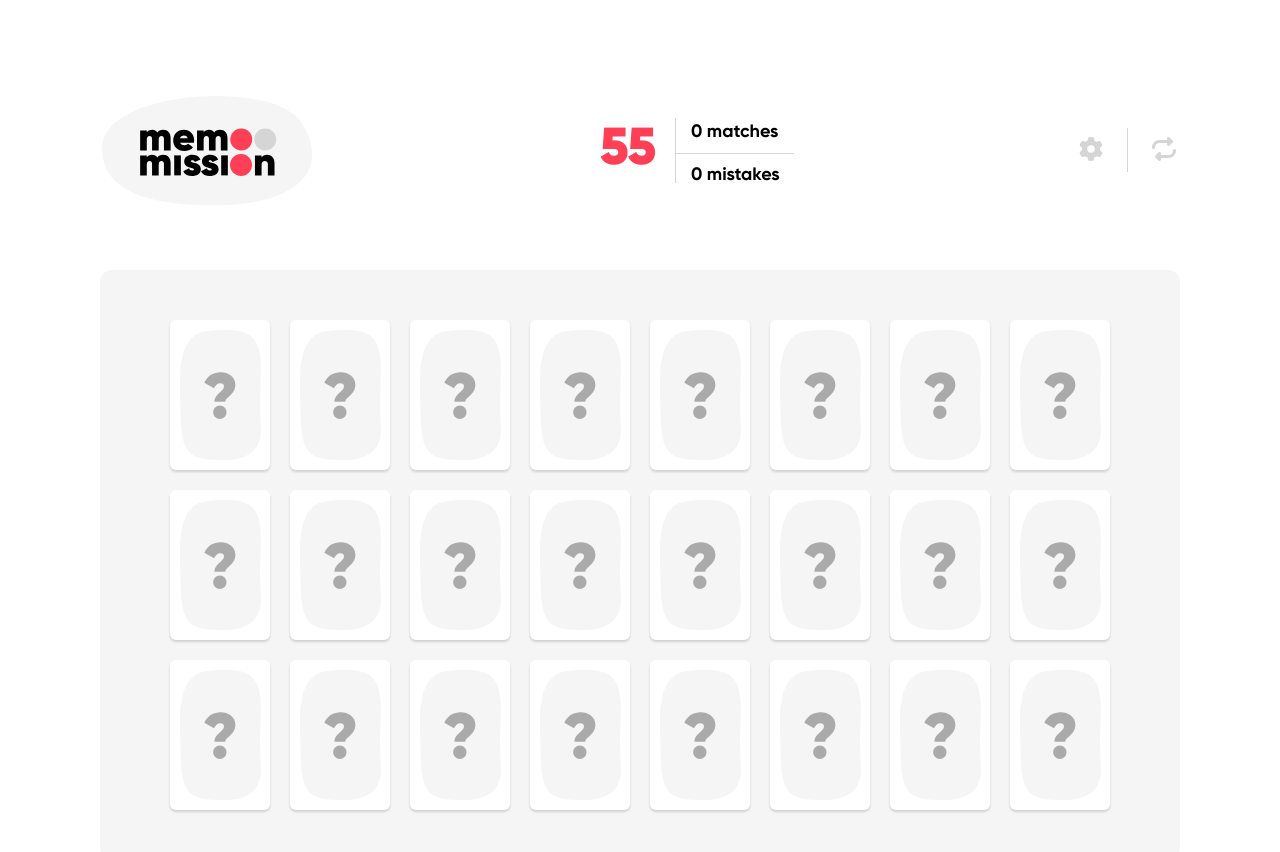
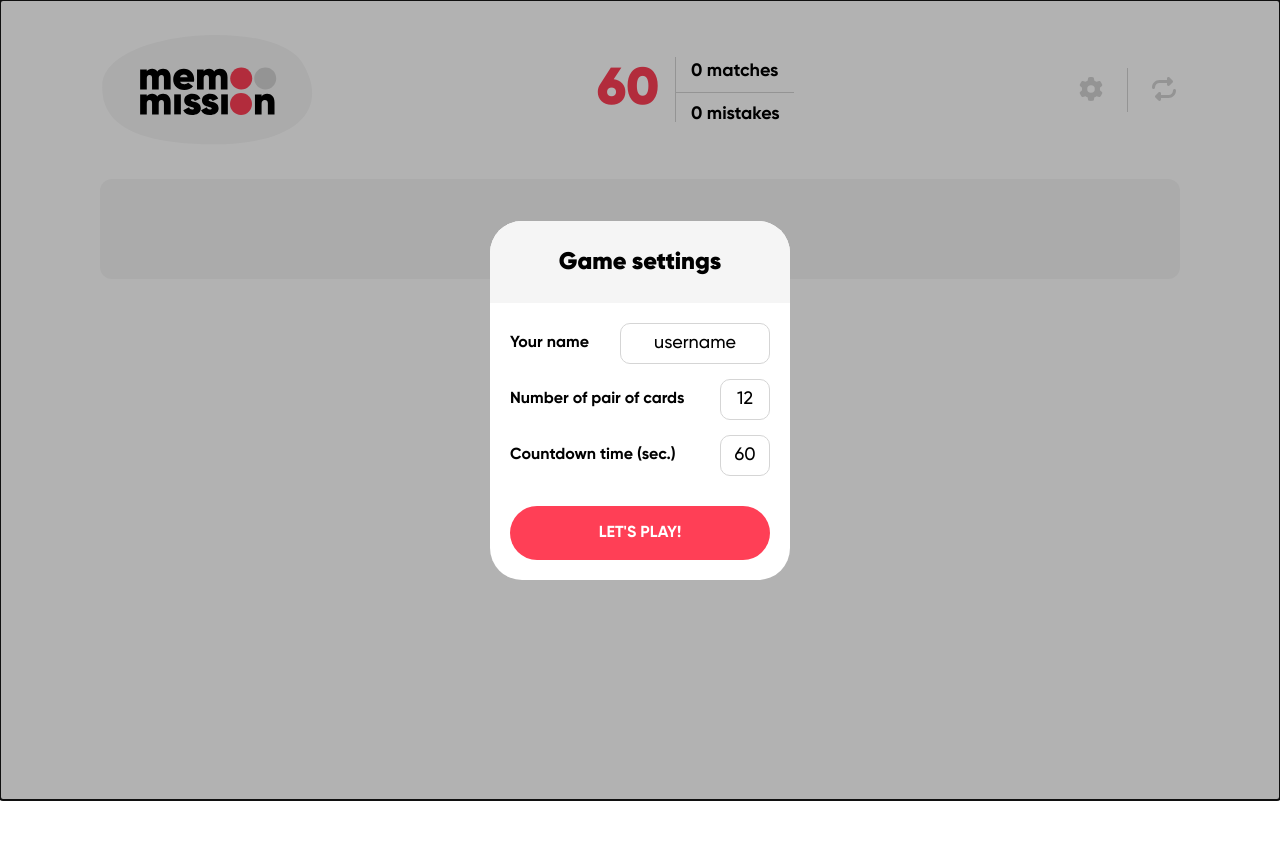
Before and after one commit to vorosarmand/memory-game-ts, a React (Vite) app: page / in a window 1280 px wide. Shown: the top 852 px of the page. After the commit the page ends 800 px from the top, so only its background shows below. Built offline with nearby package versions, Linux system fonts and the light colour scheme.

Commit message:
feat: finalizing popups and game mechanics

```diff
--- a/package.json
+++ b/package.json
@@ -24,6 +24,7 @@
     "react-confetti-explosion": "^3.0.3",
     "react-dom": "^19.1.0",
     "react-redux": "^9.2.0",
+    "react-responsive": "^10.0.1",
     "tailwindcss": "^4.1.11"
   },
   "devDependencies": {
--- a/src/App.tsx
+++ b/src/App.tsx
@@ -10,21 +10,19 @@ import {
   checkMatch,
   clearTurnedCards,
   resetGame,
+  setGamePaused,
   turnCard as turnCardAction,
 } from "./state/gameSlice";
 import { useAppDispatch, useAppSelector } from "./state/hooks";
+import { useMediaQuery } from "react-responsive";
 
 function App() {
   const config = useAppSelector((state) => state.config);
   const game = useAppSelector((state) => state.game);
+  const isLargeBreakpoint = useMediaQuery({ minWidth: 860 });
   const dispatch = useAppDispatch();
 
-  const [isSettingsOpen, setIsSettingsOpen] = useState(false);
-
-  // Initialize cards
-  useEffect(() => {
-    dispatch(resetGame(config.number_of_cards));
-  }, []);
+  const [isSettingsOpen, setIsSettingsOpen] = useState(true);
 
   // Check for matches and mistakes
   useEffect(() => {
@@ -62,6 +60,11 @@ function App() {
     }
   };
 
+  const handleSettingsOpen = () => {
+    dispatch(setGamePaused(true));
+    setIsSettingsOpen(true);
+  };
+
   const handleResetGame = () => {
     dispatch(resetGame(config.number_of_cards));
   };
@@ -69,18 +72,25 @@ function App() {
   return (
     <main className="h-full w-full px-[50px] py-[30px]">
       <div className="m-auto w-full max-w-[1080px]">
-        <header className="flex h-60 w-full items-center justify-between">
+        <header className="mb-[30px] flex w-full flex-col items-center gap-5">
+          <div className="flex w-full items-center justify-between">
             <div>
               <img src={logo} alt="memory game logo" />
             </div>
+            {isLargeBreakpoint && (
+              <div className="hidden lg:block">
                 <Timer />
+              </div>
+            )}
             <div className="flex h-[44px] items-center gap-5">
-            <Button icon={faGear} onClick={() => setIsSettingsOpen(true)} />
+              <Button icon={faGear} onClick={handleSettingsOpen} />
               <div className="h-full w-px bg-[#D5D5D5]"></div>
               <Button icon={faRepeat} onClick={handleResetGame} />
             </div>
+          </div>
+          {!isLargeBreakpoint && <Timer />}
         </header>
-        <div className="flex w-full flex-wrap justify-center gap-5 rounded-xl bg-[#F5F5F5] px-[30px] py-[35px] lg:px-[55px] lg:py-[50px]">
+        <div className="flex w-full flex-wrap justify-center gap-2.5 rounded-xl bg-[#F5F5F5] px-[30px] py-[35px] md:px-[55px] md:py-[50px] lg:gap-5">
           {game.cards.map((card) => (
             <Card
               key={card.id}
@@ -94,7 +104,11 @@ function App() {
           ))}
         </div>
       </div>
-      <SettingsPopup isOpen={isSettingsOpen} setIsOpen={setIsSettingsOpen} />
+      <SettingsPopup
+        isOpen={isSettingsOpen}
+        setIsOpen={setIsSettingsOpen}
+        hideCloseButton={game.isGameStarted !== true}
+      />
       <GameFinishedPopup
         isOpen={game.isGameFinished}
         onPlayAgain={handleResetGame}
--- a/src/components/GameFinishedPopup.tsx
+++ b/src/components/GameFinishedPopup.tsx
@@ -38,7 +38,7 @@ const GameFinishedPopup: FC<GameFinishedPopupProps> = ({
       isOpen={isOpen}
       setIsOpen={() => null}
       title={`${hasWon ? `Congrats ${username}! You won!` : `Sorry ${username}! You lost`}`}
-      hideShowButton
+      hideCloseButton
     >
       <div className="relative flex flex-col gap-[15px]">
         <Button text="Play again!" onClick={onPlayAgain} />
--- a/src/components/Popup.tsx
+++ b/src/components/Popup.tsx
@@ -8,7 +8,7 @@ interface PopupProps {
   title: string;
   children: React.ReactNode;
   setIsOpen: (isOpen: boolean) => void;
-  hideShowButton?: boolean;
+  hideCloseButton?: boolean;
 }
 
 const Popup: FC<PopupProps> = ({
@@ -16,7 +16,7 @@ const Popup: FC<PopupProps> = ({
   title,
   children,
   setIsOpen,
-  hideShowButton = false,
+  hideCloseButton = false,
 }) => {
   return (
     <Dialog
@@ -28,11 +28,11 @@ const Popup: FC<PopupProps> = ({
       <DialogPanel className="w-full max-w-[300px] rounded-4xl bg-white">
         <div className="flex w-full items-center justify-between rounded-t-4xl bg-[#F5F5F5] p-[25px]">
           <h2
-            className={`text-2xl font-black ${hideShowButton ? "w-full text-center" : ""}`}
+            className={`text-2xl font-black ${hideCloseButton ? "w-full text-center" : ""}`}
           >
             {title}
           </h2>
-          {!hideShowButton && (
+          {!hideCloseButton && (
             <Button icon={faXmark} onClick={() => setIsOpen(false)} />
           )}
         </div>
--- a/src/components/SettingsPopup.tsx
+++ b/src/components/SettingsPopup.tsx
@@ -1,30 +1,42 @@
-import { FC, useEffect, useState } from "react";
-import { useAppDispatch, useAppSelector } from "../state/hooks";
+import { FC, useState } from "react";
 import Button from "./Button";
 import Popup from "./Popup";
+import { useAppDispatch, useAppSelector } from "../state/hooks";
+import { resetGame, setGamePaused } from "../state/gameSlice";
 import {
   setNumberOfCards as setNumberOfCardsAction,
   setTotalTime as setTotalTimeAction,
+  setUsername,
 } from "../state/configSlice";
-import { resetGame } from "../state/gameSlice";
+import { IValidationInput } from "../types/IValidationInput";
 import {
+  NAME_MAX_LENGTH,
+  NAME_MIN_LENGTH,
   NUMBER_OF_PAIRS_MAX,
   NUMBER_OF_PAIRS_MIN,
   TOTAL_TIME_MAX,
   TOTAL_TIME_MIN,
 } from "../consts";
 import Input from "./Input";
-import { IValidationInput } from "../types/IValidationInput";
 
 interface SettingsPopupProps {
   isOpen: boolean;
+  hideCloseButton?: boolean;
   setIsOpen: (isOpen: boolean) => void;
 }
 
-const SettingsPopup: FC<SettingsPopupProps> = ({ isOpen, setIsOpen }) => {
+const SettingsPopup: FC<SettingsPopupProps> = ({
+  isOpen,
+  hideCloseButton,
+  setIsOpen,
+}) => {
   const config = useAppSelector((state) => state.config);
   const dispatch = useAppDispatch();
 
+  const [name, setName] = useState<IValidationInput>({
+    value: config.username,
+    error: null,
+  });
   const [numberOfCards, setNumberOfCards] = useState<IValidationInput>({
     value: config.number_of_cards,
     error: null,
@@ -33,6 +45,16 @@ const SettingsPopup: FC<SettingsPopupProps> = ({ isOpen, setIsOpen }) => {
     value: config.total_time,
     error: null,
   });
+
+  const handleSetName = (value: string) => {
+    setName({
+      value,
+      error:
+        value.length < NAME_MIN_LENGTH || value.length > NAME_MAX_LENGTH
+          ? `Name must be between ${NAME_MIN_LENGTH} and ${NAME_MAX_LENGTH} characters long.`
+          : null,
+    });
+  };
 
   const handleSetNumberOfCards = (value: number) => {
     setNumberOfCards({
@@ -54,16 +76,40 @@ const SettingsPopup: FC<SettingsPopupProps> = ({ isOpen, setIsOpen }) => {
     });
   };
 
-  const handleSaveSettings = () => {
+  const handleStartGame = () => {
     dispatch(setNumberOfCardsAction(numberOfCards.value));
     dispatch(setTotalTimeAction(totalTime.value));
+    dispatch(setUsername(name.value));
     dispatch(resetGame(numberOfCards.value));
+    dispatch(setGamePaused(false));
+    setIsOpen(false);
+  };
+
+  const handleClose = () => {
+    dispatch(setGamePaused(false));
     setIsOpen(false);
   };
 
   return (
-    <Popup isOpen={isOpen} setIsOpen={setIsOpen} title="Game settings">
+    <Popup
+      isOpen={isOpen}
+      setIsOpen={handleClose}
+      title="Game settings"
+      hideCloseButton={hideCloseButton}
+    >
       <div className="flex flex-col gap-[15px]">
+        <div className="flex items-center justify-between">
+          <label htmlFor="number_of_pairs" className="font-bold">
+            Your name
+          </label>
+          <Input
+            type="text"
+            value={name.value}
+            onChange={(e) => handleSetName(e.target.value)}
+            hasError={!!name.error}
+            className="w-[150px]"
+          />
+        </div>
         <div className="flex items-center justify-between">
           <label htmlFor="number_of_pairs" className="font-bold">
             Number of pair of cards
@@ -95,13 +141,15 @@ const SettingsPopup: FC<SettingsPopupProps> = ({ isOpen, setIsOpen }) => {
             <span className="text-md px-6 text-center font-black text-[#FF3F56]">
               {totalTime.error}
             </span>
+          ) : name.error !== null ? (
+            <span className="text-md px-6 text-center font-black text-[#FF3F56]">
+              {name.error}
+            </span>
           ) : null}
         </div>
-        <Button
-          text="Save settings"
-          onClick={handleSaveSettings}
-          disabled={numberOfCards.error !== null || totalTime.error !== null}
-        />
+        <div className="relative flex flex-col gap-[15px]">
+          <Button text="Let's play!" onClick={handleStartGame} />
+        </div>
       </div>
     </Popup>
   );
--- a/src/components/Timer.tsx
+++ b/src/components/Timer.tsx
@@ -11,6 +11,7 @@ const Timer: FC<TimerProps> = ({}) => {
 
   // Start the timer
   useEffect(() => {
+    if (game.isGamePaused) return;
     const interval = setInterval(() => {
       dispatch(ellapseTime(config.total_time));
     }, 1000);
@@ -18,7 +19,7 @@ const Timer: FC<TimerProps> = ({}) => {
       clearInterval(interval);
     }
     return () => clearInterval(interval);
-  }, [dispatch, config.total_time, game.isGameFinished]);
+  }, [dispatch, config.total_time, game.isGameFinished, game.isGamePaused]);
 
   return (
     <div className="flex h-[65px]">
--- a/src/consts.ts
+++ b/src/consts.ts
@@ -3,3 +3,6 @@ export const NUMBER_OF_PAIRS_MAX = 50;
 
 export const TOTAL_TIME_MIN = 10;
 export const TOTAL_TIME_MAX = 99;
+
+export const NAME_MIN_LENGTH = 4;
+export const NAME_MAX_LENGTH = 16;
--- a/src/index.css
+++ b/src/index.css
@@ -3,7 +3,7 @@
 @theme {
   --breakpoint-sm: 30rem; /* 480px */
   --breakpoint-md: 40rem; /* 640px */
-  --breakpoint-lg: 67.5rem; /* 1080px */
+  --breakpoint-lg: 53.75rem; /* 860px */
   --breakpoint-xl: 80rem; /* 1280px */
 }
 
--- a/src/state/configSlice.ts
+++ b/src/state/configSlice.ts
@@ -3,7 +3,7 @@ import { createSlice } from "@reduxjs/toolkit";
 const configSlice = createSlice({
   name: "config",
   initialState: {
-    username: "default-username",
+    username: "username",
     total_time: 60,
     number_of_cards: 12,
   },
--- a/src/state/gameSlice.ts
+++ b/src/state/gameSlice.ts
@@ -13,6 +13,8 @@ const gameSlice = createSlice({
     matches: 0,
     isCheckingMatch: false,
     isGameFinished: false,
+    isGamePaused: true,
+    isGameStarted: false,
   },
   reducers: {
     setCards(
@@ -68,7 +70,6 @@ const gameSlice = createSlice({
 
         // Check for game finish
         if (state.matchedCardIds.length === state.cards.length) {
-          console.log("finished");
           state.isGameFinished = true;
         }
       } else {
@@ -79,6 +80,9 @@ const gameSlice = createSlice({
       state.turnedCardIds = [];
       state.isCheckingMatch = false;
     },
+    setGamePaused: (state, action) => {
+      state.isGamePaused = action.payload;
+    },
     resetGame: (state, action) => {
       state.turnedCardIds = [];
       state.matchedCardIds = [];
@@ -87,6 +91,8 @@ const gameSlice = createSlice({
       state.matches = 0;
       state.isCheckingMatch = false;
       state.isGameFinished = false;
+      state.isGamePaused = false;
+      state.isGameStarted = true;
 
       const numberOfCards = action.payload;
       const cardTypes = shuffle(AnimalEmojis).slice(0, numberOfCards);
@@ -103,6 +109,7 @@ export const {
   ellapseTime,
   checkMatch,
   clearTurnedCards,
+  setGamePaused,
   resetGame,
 } = gameSlice.actions;
 export default gameSlice.reducer;
--- a/src/types/IValidationInput.ts
+++ b/src/types/IValidationInput.ts
@@ -1,4 +1,4 @@
 export interface IValidationInput {
-  value: number;
+  value: string | number;
   error: string | null;
 }
```
Also changed, not shown: 1 other file (tests, documents, lock files or other folders). Lines whose indentation alone changed are shown as unchanged.
